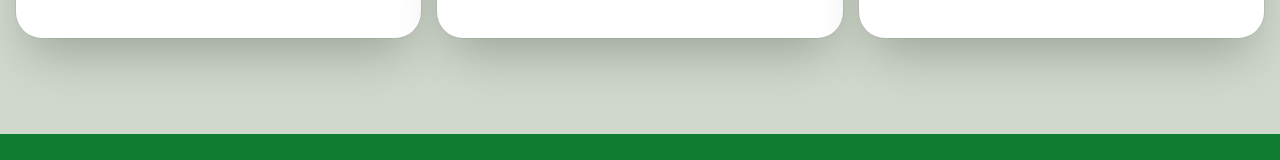
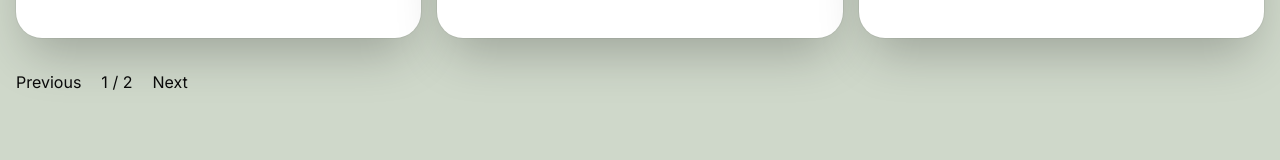
Before and after one commit to codewithpandu/belajarhebat, a Next.js app: page /products in a window 1280 px wide. Shown: the part 1038-1198 px from the top of the page. Built offline with nearby package versions, Linux system fonts and the light colour scheme.

Commit message:
add: new product

```diff
--- a/src/app/page.tsx
+++ b/src/app/page.tsx
@@ -152,7 +152,7 @@ export default function Home() {
           Daftar Produk
         </h3>
         <div className="grid grid-cols-1 md:grid-cols-2 lg:grid-cols-3 gap-4 mt-4">
-          {products.map((product) => (
+          {products.slice(0, 6).map((product) => (
             <Product key={product.id} {...product} />
           ))}
         </div>
--- a/src/app/products/page.tsx
+++ b/src/app/products/page.tsx
@@ -1,13 +1,47 @@
+"use client";
 import { products } from "@/lib/products";
 import Product from "@/components/product";
+import { useState } from "react";
 export default function Products() {
+  const itemsPerPage = 6;
+
+  const [page, setPage] = useState(1);
+
+  const totalPages = Math.ceil(products.length / itemsPerPage);
+
+  const startIndex = (page - 1) * itemsPerPage;
+  const endIndex = startIndex + itemsPerPage;
+
+  const currentProducts = products.slice(startIndex, endIndex);
   return (
     <section className="container w-full max-w-7xl mx-auto py-24 p-4">
       <h1 className="font-bold text-3xl">Semua Produk</h1>
       <div className="grid grid-cols-1 md:grid-cols-2 lg:grid-cols-3 gap-4 mt-4">
-        {products.map((product) => (
+        {currentProducts.map((product) => (
           <Product key={product.id} {...product} />
         ))}
+      </div>
+
+      <div className="mt-8">
+        <button
+          onClick={() => setPage((prev) => prev - 1)}
+          disabled={page === 1}
+          className="cursor-pointer hover:text-my-prmary"
+        >
+          Previous
+        </button>
+
+        <span style={{ margin: "0 20px" }}>
+          {page} / {totalPages}
+        </span>
+
+        <button
+          onClick={() => setPage((prev) => prev + 1)}
+          disabled={page === totalPages}
+          className="cursor-pointer hover:text-my-prmary"
+        >
+          Next
+        </button>
       </div>
     </section>
   );
--- a/src/lib/products.ts
+++ b/src/lib/products.ts
@@ -63,4 +63,13 @@ export const products: Product[] = [
     image: "/faceless_reels.png",
     url: "https://lynk.id/pandusetia/elmd60ggmojj",
   },
+  {
+    id: 7,
+    title: "100 Digital Product Mock Up Bundle",
+    description: "",
+    price: 99000,
+    salePrice: 19000,
+    image: "/product_mockup.png",
+    url: "https://lynk.id/pandusetia/y78zjzxpdky4",
+  },
 ];
--- a/src/lib/rupiah.ts
+++ b/src/lib/rupiah.ts
@@ -2,5 +2,7 @@ export default function Rupiah(value: number) {
   return new Intl.NumberFormat("id-ID", {
     style: "currency",
     currency: "IDR",
+    minimumFractionDigits: 0,
+    maximumFractionDigits: 0,
   }).format(value);
 }
```
Also changed, not shown: public/product_mockup.png (added).
